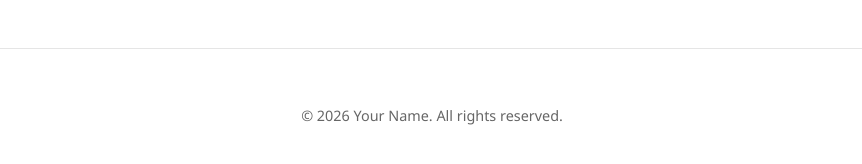
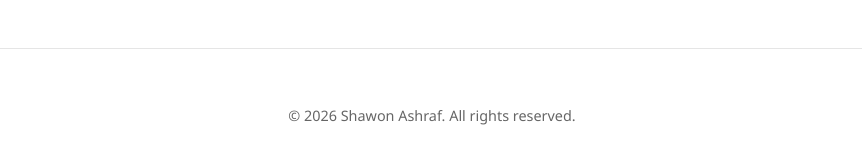
Before and after one commit to rashomon-gh/blog, a Jekyll site: the page built from index.html, in a window 1280 px wide and 900 px high, scrolled down 1006 px. Shown: the part 716-880 px from the top of the window, without its empty margins (208-1070 px from the left). Built offline with Jekyll 4.4.1, drawn with Linux system fonts in a browser that asks for light colours; a script that is not in the unit is left out; the list of posts is cut into pages by our own code; some of the changed text lies outside the part shown.

Commit message:
chore: update site metadata and author information in _config.yml

```diff
--- a/_config.yml
+++ b/_config.yml
@@ -1,10 +1,10 @@
-title: Academic & Research Blog
-email: author@example.com
+title: "Delightful Tensors"
+email: [EMAIL_ADDRESS]
 description: >- # this means to ignore newlines until "baseurl:"
-  A minimal academic and research blog documenting my latest findings, code, and notes.
+  A blog where I post my unhinged thoughts and ideas.
 baseurl: "/blog" # the subpath of your site, e.g. /blog
-url: "https://shawon.github.io" # the base hostname & protocol for your site, e.g. http://example.com
-author: Your Name
+url: "https://rashomon-gh.github.io/" # the base hostname & protocol for your site, e.g. http://example.com
+author: Shawon Ashraf
 
 # Build settings
 markdown: kramdown
```
